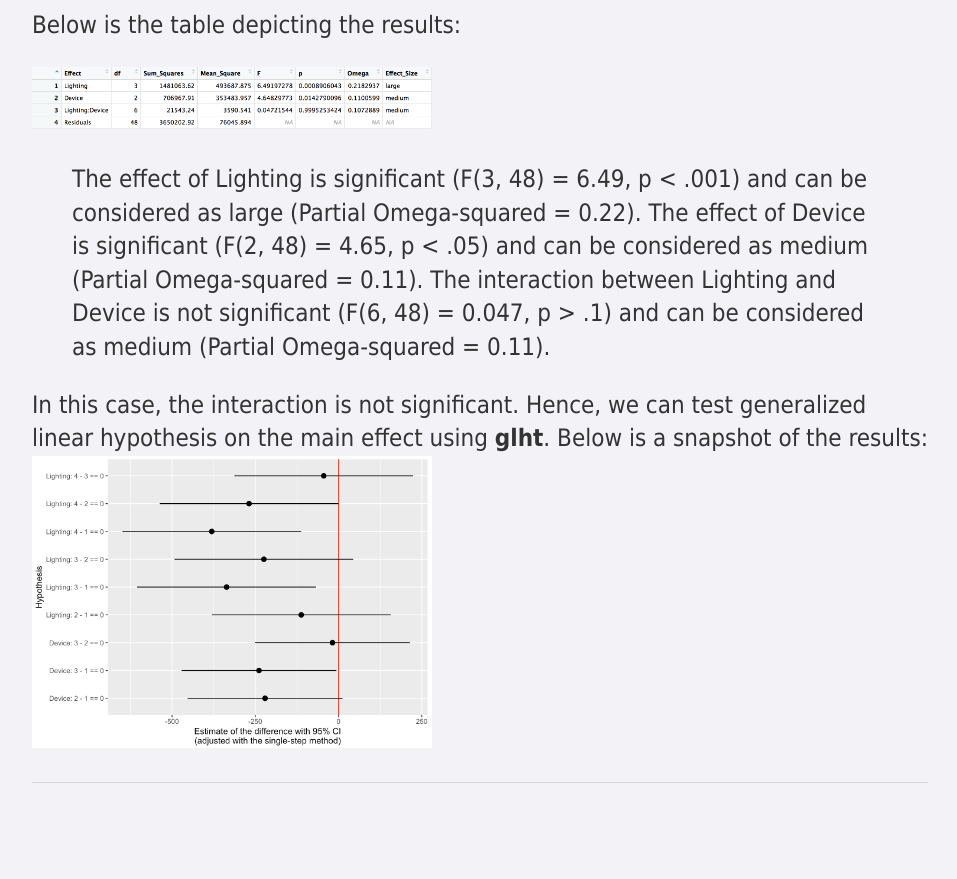
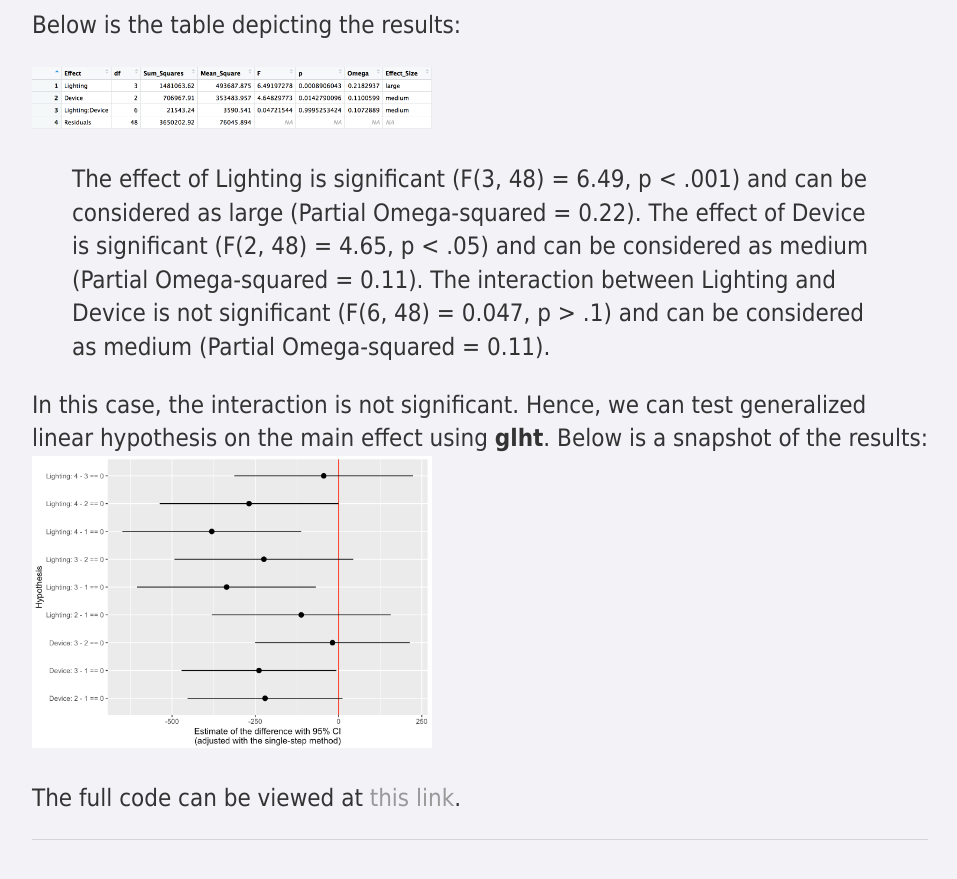
Before and after one commit to bianca-stancu/bianca-stancu.github.io, a Jekyll site: the page built from quanthci/_posts/2019-03-09-LinearModels.md, in a window 1280 px wide and 900 px high, scrolled down 2273 px. Shown: the top 879 px of the window, without its empty margins (160-1117 px from the left). Built offline with Jekyll 4.4.1, drawn with Linux system fonts in a browser that asks for light colours; comment, search, counter and statistics services are not loaded; before the commit the page ends 3116 px from its top, so only the background shows below that.

Commit message:
Linear Models

```diff
--- a/quanthci/_posts/2019-03-09-LinearModels.md
+++ b/quanthci/_posts/2019-03-09-LinearModels.md
@@ -54,3 +54,5 @@ Below is the table depicting the results:
 In this case, the interaction is not significant. Hence, we can test generalized linear hypothesis on the main effect using **glht**.
 Below is a snapshot of the results:
 <img src="/assets/images/ghlt.png" width="400">
+
+The full code can be viewed at [this link](https://github.com/bianca-stancu/QuantHCI2019/blob/master/linear_models.R).
```
